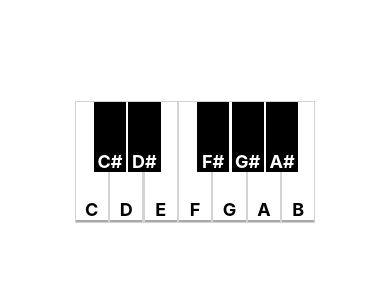
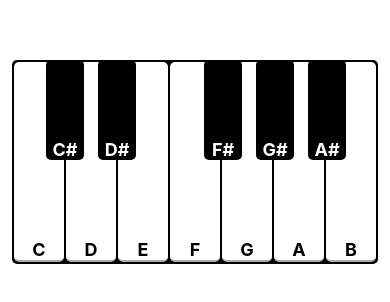
Before and after one commit to kadinsayani/UnlockInterfaces, a React Native app in the folder TouchInterface/: screen / in a window 390 px wide. Shown: the part 260-562 px from the top of the page. Built offline with nearby package versions, Linux system fonts and the light colour scheme.

Commit message:
completed piano UI

```diff
--- a/TouchInterface/TouchInterface.js
+++ b/TouchInterface/TouchInterface.js
@@ -1,7 +1,7 @@
 import React from 'react';
 import { View, Text, TouchableOpacity, StyleSheet } from 'react-native';
 
-const PianoKey = ({ note, isBlack, isSharp, offset }) => {
+const PianoKey = ({ note, isBlack, offset }) => {
   const keyColor = isBlack ? 'black' : 'white';
   const keyTextColor = isBlack ? 'white' : 'black';
 
@@ -9,7 +9,7 @@ const PianoKey = ({ note, isBlack, isSharp, offset }) => {
     <TouchableOpacity
       style={[
         styles.key,
-        { backgroundColor: keyColor, height: isSharp ? 80 : 120, marginLeft: offset },
+        { backgroundColor: keyColor, marginLeft: offset },
         isBlack ? styles.blackKey : styles.whiteKey,
       ]}
     >
@@ -28,61 +28,61 @@ const PianoApp = () => {
     {
       isBlack: false,
       note: "C",
-
     },
     {
       isBlack: true,
       note: "C#",
-      offset: -15, // Adjust the offset for C# key
+      offset: -20,
     },
     {
       isBlack: false,
       note: "D",
-      offset: -17,
+      offset: -18,
     },
     {
       isBlack: true,
       note: "D#",
-      offset: -15,
+      offset: -20,
     },
     {
       isBlack: false,
       note: "E",
-      offset: -17,
+      offset: -18,
     },
     {
       isBlack: false,
-      note: "F"
+      note: "F",
+      offset:0,
     },
     {
       isBlack: true,
       note: "F#",
-      offset: -15,
+      offset: -18,
     },
     {
       isBlack: false,
       note: "G",
-      offset: -17,
+      offset: -20,
     },
     {
       isBlack: true,
       note: "G#",
-      offset: -15,
+      offset: -18,
     },
     {
       isBlack: false,
       note: "A",
-      offset: -17,
+      offset: -20,
     },
     {
       isBlack: true,
       note: "A#",
-      offset: -15,
+      offset: -18,
     },
     {
       isBlack: false,
       note: "B",
-      offset: -17,
+      offset: -20,
     }
   ];
 
@@ -94,7 +94,6 @@ const PianoApp = () => {
             key={key.note}
             note={key.note}
             isBlack={key.isBlack}
-            isSharp={blackKeys.includes(key.note)}
             offset={key.offset}
           />
         ))}
@@ -107,28 +106,28 @@ const styles = StyleSheet.create({
   container: {
     flex: 1,
     margin: 1,
-    backgroundColor: 'lightgray',
+    backgroundColor: 'black',
     justifyContent: 'center',
     alignItems: 'center',
+    borderRadius: 5,
   },
   piano: {
     flexDirection: 'row',
-  },
-  key: {
-    flex: 1,
-    margin: 1,
-
   },
   whiteKey: {
     backgroundColor: 'white',
     borderBottomWidth: 2,
     borderColor: 'darkgrey',
-        height: 120,
+    height: 200,
+    width: 50,
+    margin:2,
+    borderRadius:5,
   },
   blackKey: {
     backgroundColor: 'black',
-    height: 70,
-    width: 60,
+    height: 100,
+    width: 38,
+    borderRadius:5,
     zIndex: 1,
   },
   keyTextContainer: {
```
